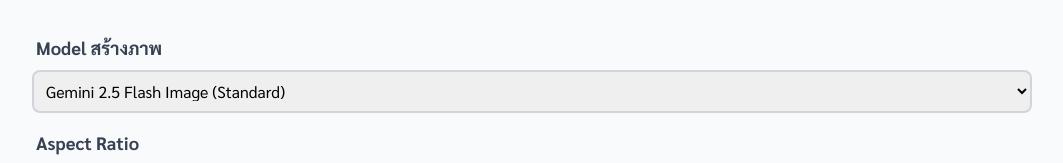
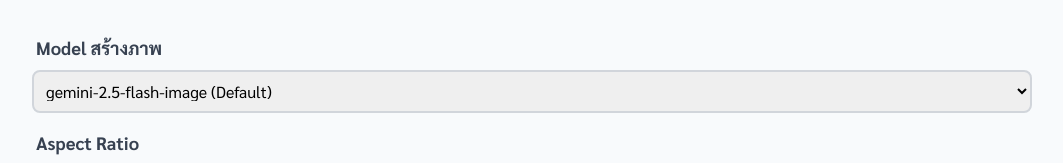
Before and after one commit to captainsmallvet/Prompt-From-Image, a React (Vite) app: page / in a window 1280 px wide. Shown: the part 2519-2682 px from the top of the page, without its empty margins (108-1171 px from the left). Built offline with nearby package versions, Linux system fonts and the light colour scheme.

Commit message:
feat: Add new Gemini model options
Includes Gemini 2.5 Pro and Gemini Pro (Latest Stable) to the model selection dropdowns. These additions provide users with more choices for their image analysis and prompt generation tasks.

```diff
--- a/App.tsx
+++ b/App.tsx
@@ -202,6 +202,8 @@
 <option value="gemini-flash-latest">Gemini Flash Latest</option>
 <option value="gemini-flash-lite-latest">Gemini Flash Lite Latest</option>
 <option value="gemini-2.5-flash">Gemini 2.5 Flash</option>
+<option value="gemini-2.5-pro">Gemini 2.5 Pro</option>
+<option value="gemini-pro-latest">Gemini Pro (Latest Stable)</option>
           </select>
         </div>
 
@@ -324,12 +326,16 @@
               value={state.selectedModel}
               onChange={(e) => updateState({ selectedModel: e.target.value as ModelType })}
             >
-<option value={ModelType.GEMINI_3_1_FLASH_IMAGE_PREVIEW}>Gemini 3.1 Flash Image (High Quality)</option>
-<option value={ModelType.PRO_IMAGE}>Gemini 3.0 Pro Image (Premium)</option>
-<option value={ModelType.FLASH_IMAGE}>Gemini 2.5 Flash Image (Standard)</option>
-<option value={ModelType.IMAGEN_4_0_GENERATE_001}>Imagen 4.0</option>
-<option value={ModelType.GEMINI_FLASH_IMAGE_LATEST}>Gemini Flash Image Latest</option>
-<option value={ModelType.GEMINI_PRO_IMAGE_LATEST}>Gemini Pro Image Latest</option>
+<option value="gemini-2.5-flash-image">gemini-2.5-flash-image (Default)</option>
+<option value="gemini-3-pro-image-preview">gemini-3-pro-image-preview</option>
+<option value="imagen-4.0-generate-001">imagen-4.0-generate-001</option>
+<option value="gemini-flash-image-latest">Gemini Flash Image Latest</option>
+<option value="gemini-pro-image-latest">Gemini Pro Image Latest</option>
+<option value="gemini-flash-latest">gemini-flash-latest</option>
+<option value="gemini-flash-lite-latest">gemini-flash-lite-latest</option>
+<option value="gemini-3-flash-preview">gemini-3-flash-preview</option>
+<option value="gemini-3.1-pro-preview">gemini-3.1-pro-preview</option>
+<option value="gemini-3.1-flash-image-preview">Gemini 3.1 Flash Image (High Quality)</option>
             </select>
           </div>
 
```
